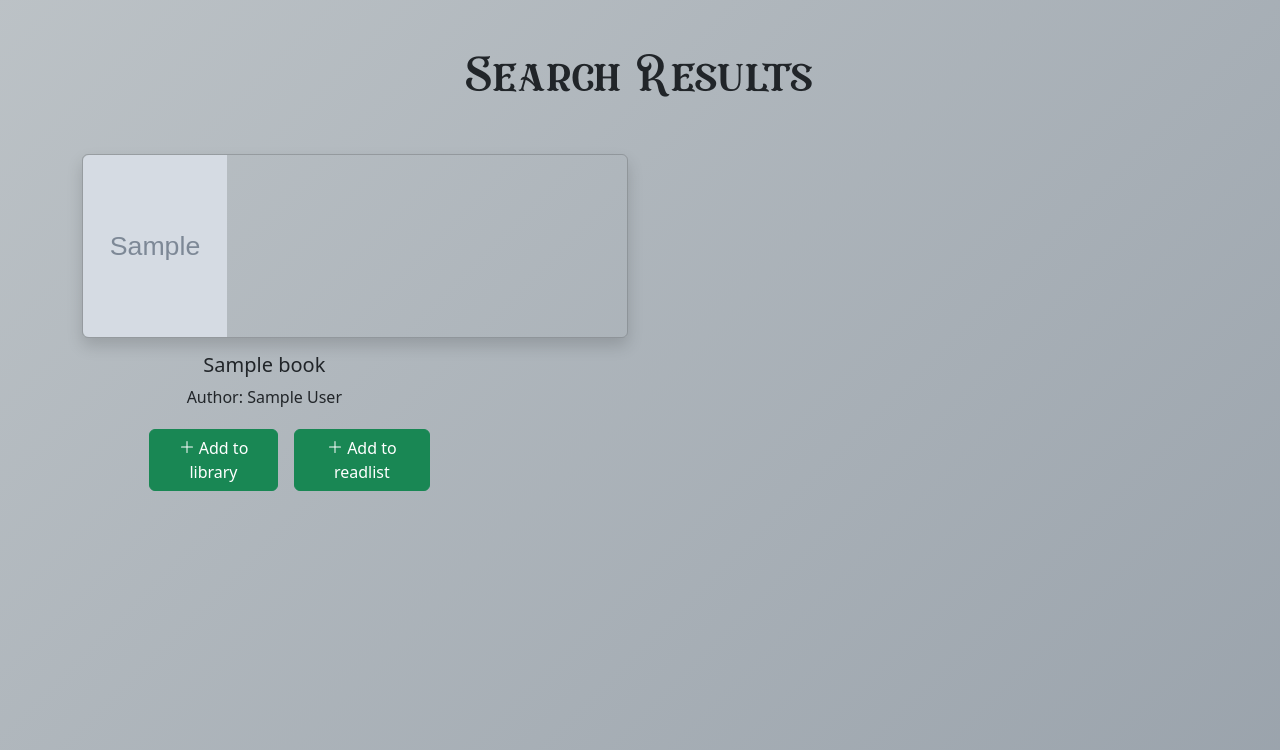
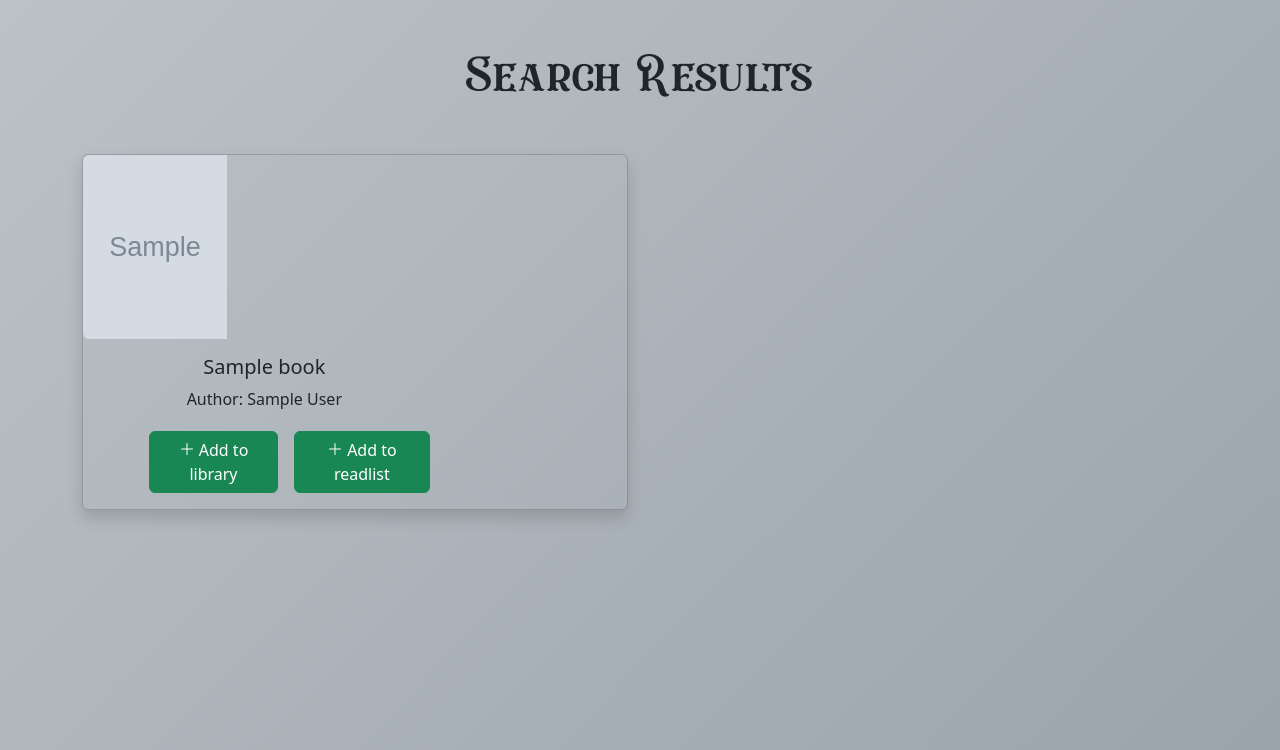
Before and after one commit to Prayas-35/Genreizz, a Flask app: template templates/search.html in a window 1280 px wide. Shown: the part 80-830 px from the top of the page. Run offline with Flask 3, Linux system fonts and the light colour scheme; the template is opened without the code that fills it: most values are stand-ins (such as "Sample title", 1, 10 or a date in 2020); grey boxes marked "Sample" are stand-in pictures; some libraries are stand-ins or nearby versions.

Commit message:
fixed styles

```diff
--- a/static/main.js
+++ b/static/main.js
@@ -1,13 +1,16 @@
 $(document).ready(function() {
     // Function to show the spinner
     function showSpinner() {
+        $('#navlogin').css('visibility', 'hidden');
+        $('#searchbtn').css('visibility', 'hidden');
         $('.spinner-wrapper').css('opacity', '1');
         $('.spinner-wrapper').css('visibility', 'visible');
-        $('#navlogin').css('visibility', 'hidden');
     }
 
     // Function to hide the spinner
     function hideSpinner() {
+        $('#navlogin').css('visibility', 'visible');
+        $('#searchbtn').css('visibility', 'visible');
         $('.spinner-wrapper').css('opacity', '0');
         $('.spinner-wrapper').css('visibility', 'hidden');
     }
--- a/templates/search.html
+++ b/templates/search.html
@@ -15,10 +15,9 @@
     <div class="row">
         {% for book in books %}
         <div class="col-md-6 mb-3">
-            <div class="card shadow rounded mb-3 ps-0"
-                style="height: 11.5rem; background-color: transparent; max-height: max-content;">
+            <div class="card shadow rounded mb-3 ps-0" id="book-card">
                 <div class="row g-0" style="height: 100%;">
-                    <div class="col-md-4 pe-5" style="height: 100%; width: fit-content;">
+                    <div class="col-md-4 pe-5" style="height: 11.5rem; width: fit-content; vertical-align: middle;">
                         <img src="{{ book.image }}" class="img-fluid rounded-start" style="height: 100%; width: 9rem;">
                     </div>
                     <div class="col-md-8">
```
